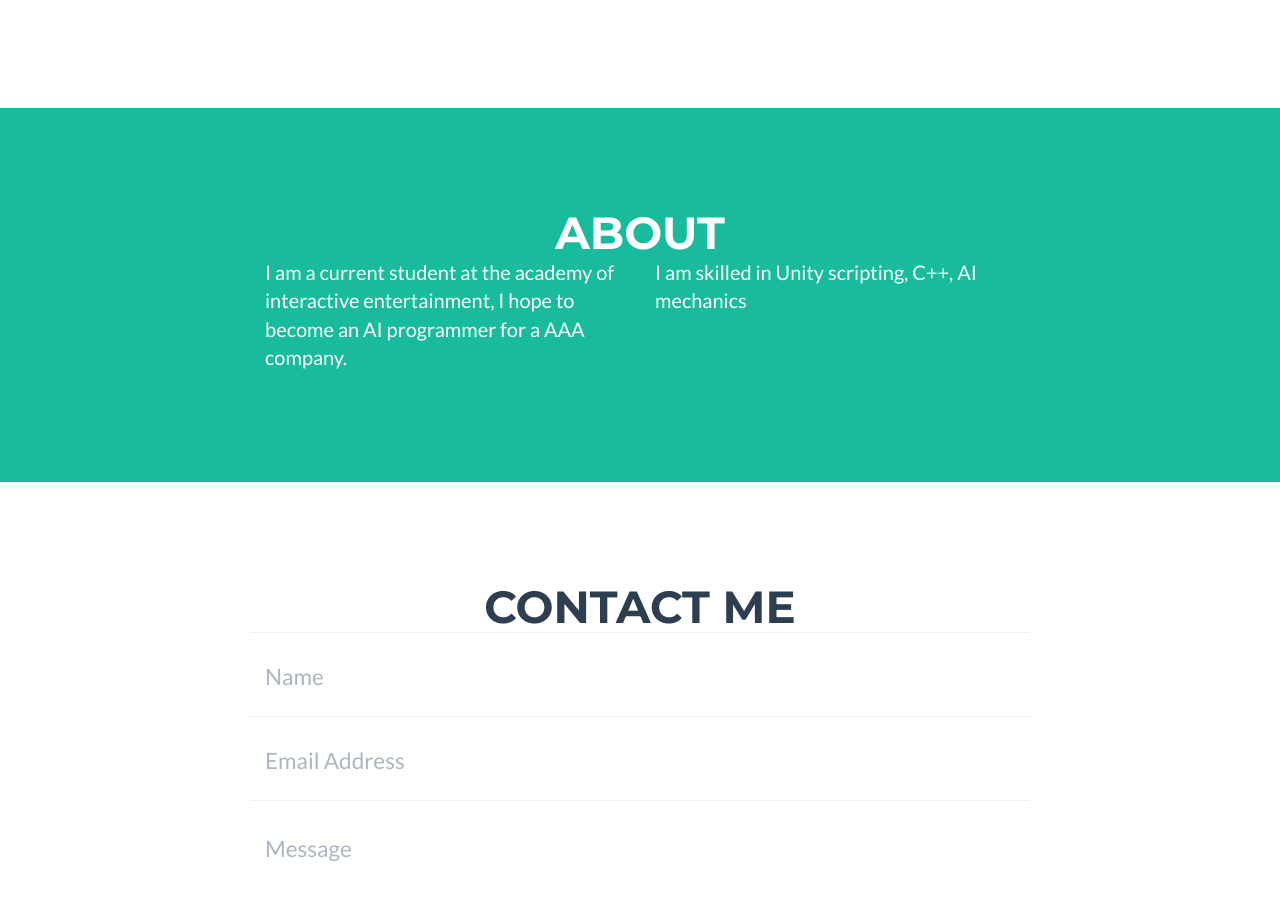
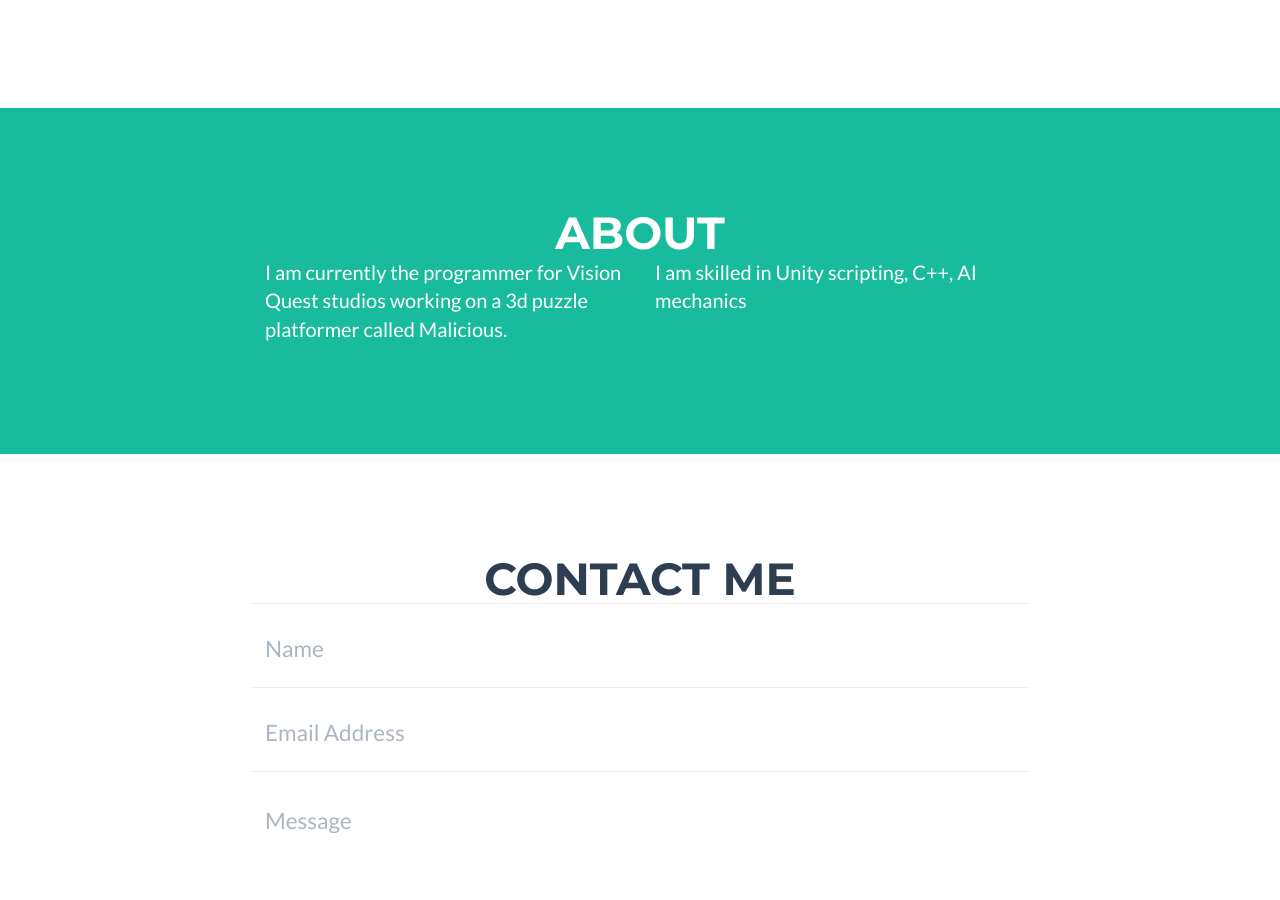
Before and after one commit to ThomasLambProgramming/thomaslamb.dev, a Jekyll site: the page built from _posts/2014-07-17-project-2.markdown, in a window 1280 px wide and 900 px high, scrolled down 1289 px. Built offline with Jekyll 4.4.1, drawn with Linux system fonts in a browser that asks for light colours.

Commit message:
Update about.html

```diff
--- a/_includes/about.html
+++ b/_includes/about.html
@@ -9,10 +9,10 @@
             </div>
             <div class="row">
                 <div class="col-lg-4 col-lg-offset-2">
-                    <p>I am a current student at the academy of interactive entertainment, I hope to become an AI programmer for a AAA company.</p>
+                    <p>I am currently the programmer for Vision Quest studios working on a 3d puzzle platformer called Malicious.</p>
                 </div>
                 <div class="col-lg-4">
-                    <p>I am skilled in Unity scripting, C++, AI mechanics </p>
+                    <p>I am skilled in Unity scripting, C++, AI mechanics</p>
                 </div>
             </div>
         </div>
```
